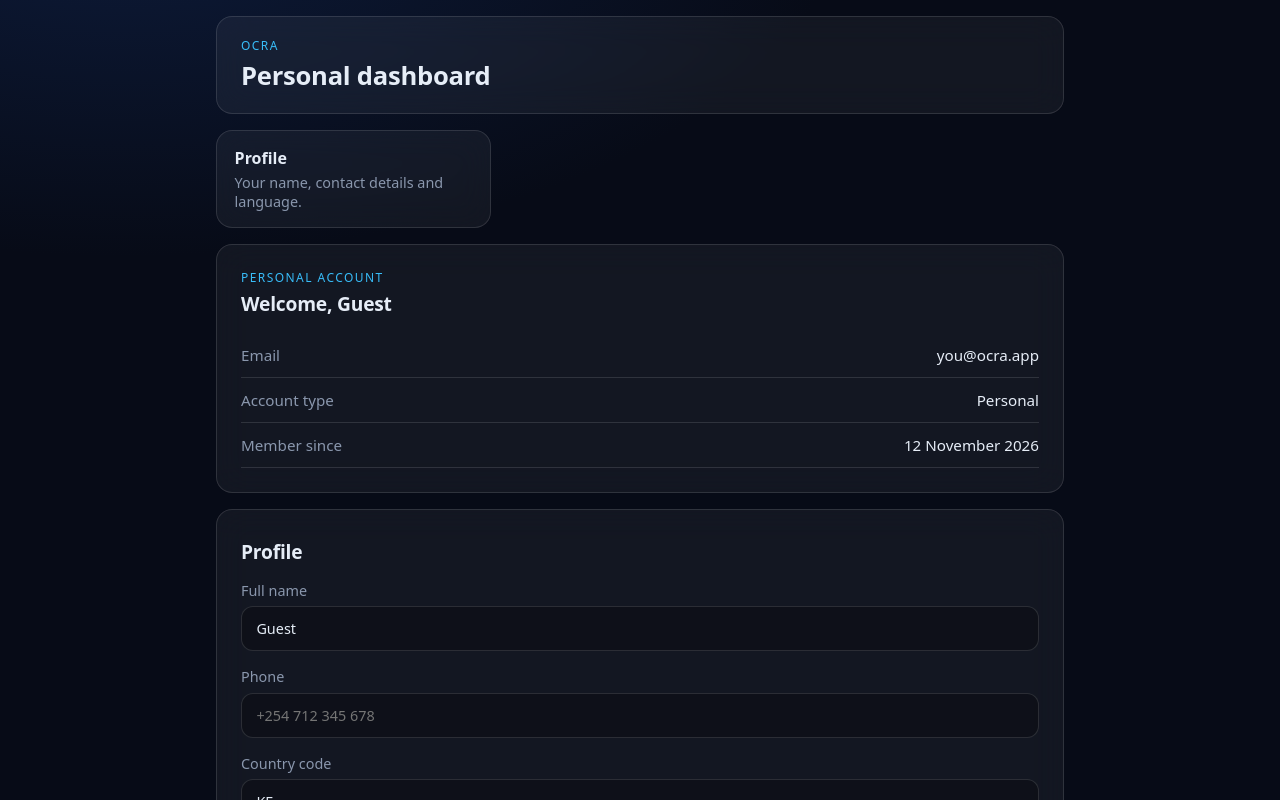
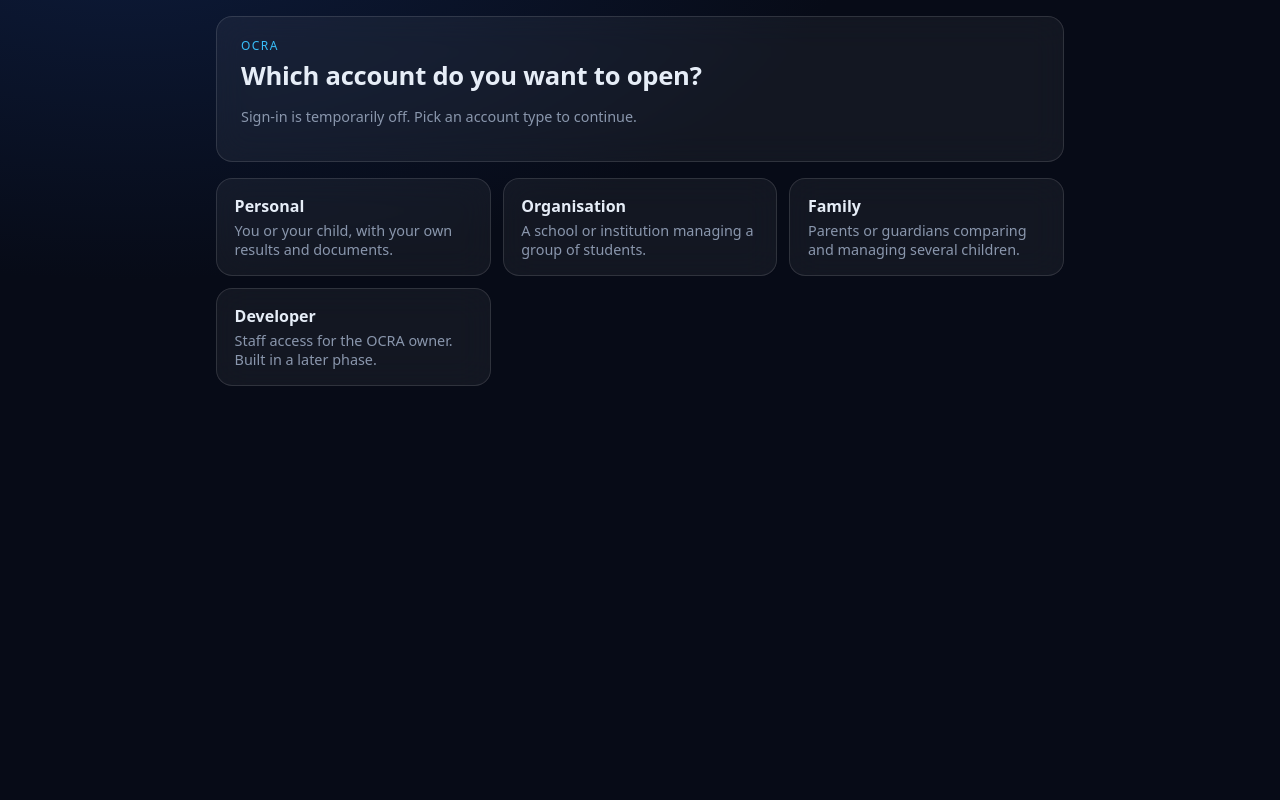
Before and after one commit to gitongalewis190-alt/OCRA, a Next.js app: page / in a window 1280 px wide. Shown: the top 800 px of the page. Built offline with nearby package versions, Linux system fonts and the light colour scheme; no server answers.

Commit message:
feat: account chooser as the first screen, with personal, organisation, family and developer dashboards

```diff
--- a/app/page.tsx
+++ b/app/page.tsx
@@ -1,26 +1,6 @@
-import { DashboardShell } from '@/components/dashboard/DashboardShell';
-import { AccountSummary } from '@/components/dashboard/AccountSummary';
-import { ProfileForm } from '@/components/dashboard/ProfileForm';
-import type { Profile } from '@/features/profile/types';
+import { AccountChooser } from '@/components/chooser/AccountChooser';
 
-// Shown while sign-in is disabled. No account is created and no session is required.
-const previewProfile: Profile = {
-  id: 'preview',
-  email: 'you@ocra.app',
-  full_name: 'Guest',
-  account_type: 'personal',
-  role: 'user',
-  phone: null,
-  country: 'KE',
-  locale: 'en',
-  created_at: '2026-11-12T00:00:00.000Z',
-};
-
-export default function PersonalDashboardPage() {
-  return (
-    <DashboardShell>
-      <AccountSummary profile={previewProfile} />
-      <ProfileForm profile={previewProfile} />
-    </DashboardShell>
-  );
+// The first screen. Sign-in is off, so this is where every visit starts.
+export default function HomePage() {
+  return <AccountChooser />;
 }
--- /dev/null
+++ b/components/chooser/AccountChooser.tsx
@@ -0,0 +1,26 @@
+import Link from 'next/link';
+import { ACCOUNT_CHOICES } from '@/features/accounts/choices';
+
+// First screen. Choosing an account type opens that account's dashboard.
+export function AccountChooser() {
+  return (
+    <main className="dashboard">
+      <header className="dashboard-header glass">
+        <div>
+          <p className="eyebrow">OCRA</p>
+          <h1>Which account do you want to open?</h1>
+          <p className="muted">Sign-in is temporarily off. Pick an account type to continue.</p>
+        </div>
+      </header>
+
+      <nav className="module-nav" aria-label="Account types">
+        {ACCOUNT_CHOICES.map((choice) => (
+          <Link key={choice.type} href={choice.href} className="glass module-link">
+            <strong>{choice.label}</strong>
+            <span className="muted">{choice.description}</span>
+          </Link>
+        ))}
+      </nav>
+    </main>
+  );
+}
--- a/components/dashboard/DashboardShell.tsx
+++ b/components/dashboard/DashboardShell.tsx
@@ -1,13 +1,15 @@
 import type { ReactNode } from 'react';
+import Link from 'next/link';
 import { MODULES } from '@/features/registry';
 
-export function DashboardShell({ children }: { children: ReactNode }) {
+export function DashboardShell({ title = 'Personal dashboard', children }: { title?: string; children: ReactNode }) {
   return (
     <main className="dashboard">
       <header className="dashboard-header glass">
         <div>
           <p className="eyebrow">OCRA</p>
-          <h1>Personal dashboard</h1>
+          <h1>{title}</h1>
+          <Link href="/" className="muted">Back to account choice</Link>
         </div>
       </header>
 
--- /dev/null
+++ b/features/accounts/choices.ts
@@ -0,0 +1,36 @@
+import type { AccountType } from '@/features/profile/types';
+
+// The four account choices shown on the first screen. Each opens its own dashboard.
+export type AccountChoice = {
+  type: AccountType;
+  label: string;
+  description: string;
+  href: string;
+};
+
+export const ACCOUNT_CHOICES: AccountChoice[] = [
+  {
+    type: 'personal',
+    label: 'Personal',
+    description: 'You or your child, with your own results and documents.',
+    href: '/dashboard/personal',
+  },
+  {
+    type: 'organization',
+    label: 'Organisation',
+    description: 'A school or institution managing a group of students.',
+    href: '/dashboard/organization',
+  },
+  {
+    type: 'family',
+    label: 'Family',
+    description: 'Parents or guardians comparing and managing several children.',
+    href: '/dashboard/family',
+  },
+  {
+    type: 'developer',
+    label: 'Developer',
+    description: 'Staff access for the OCRA owner. Built in a later phase.',
+    href: '/dashboard/developer',
+  },
+];
```
Also changed, not shown: app/dashboard/developer/page.tsx (added, +11 -0 lines), app/dashboard/family/page.tsx (added, +11 -0 lines), app/dashboard/organization/page.tsx (added, +11 -0 lines), app/dashboard/personal/page.tsx (added, +26 -0 lines), 1 other file (tests, documents, lock files or other folders).
